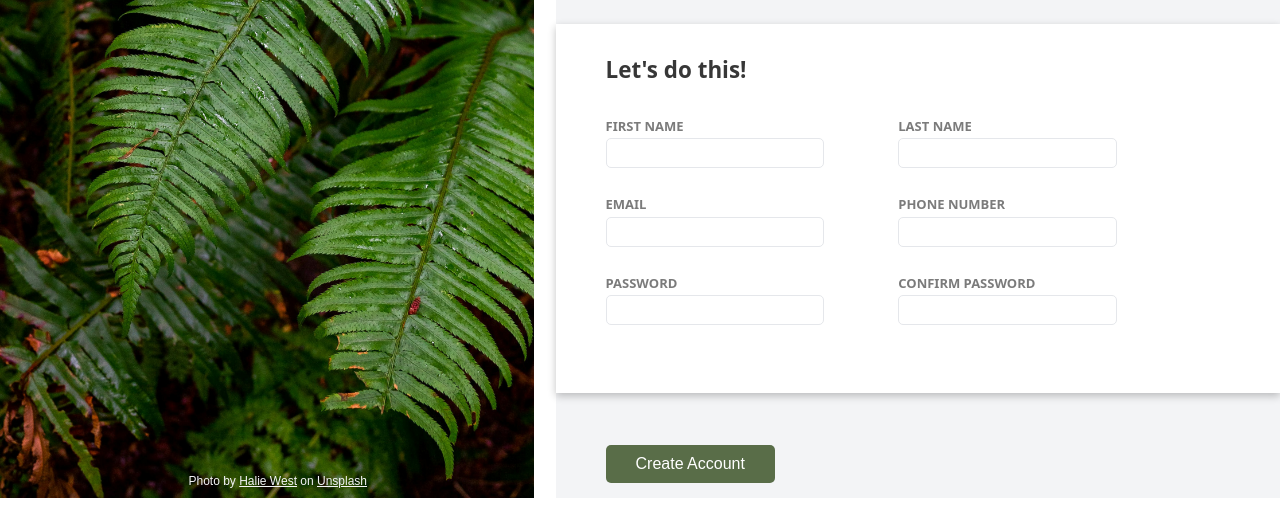
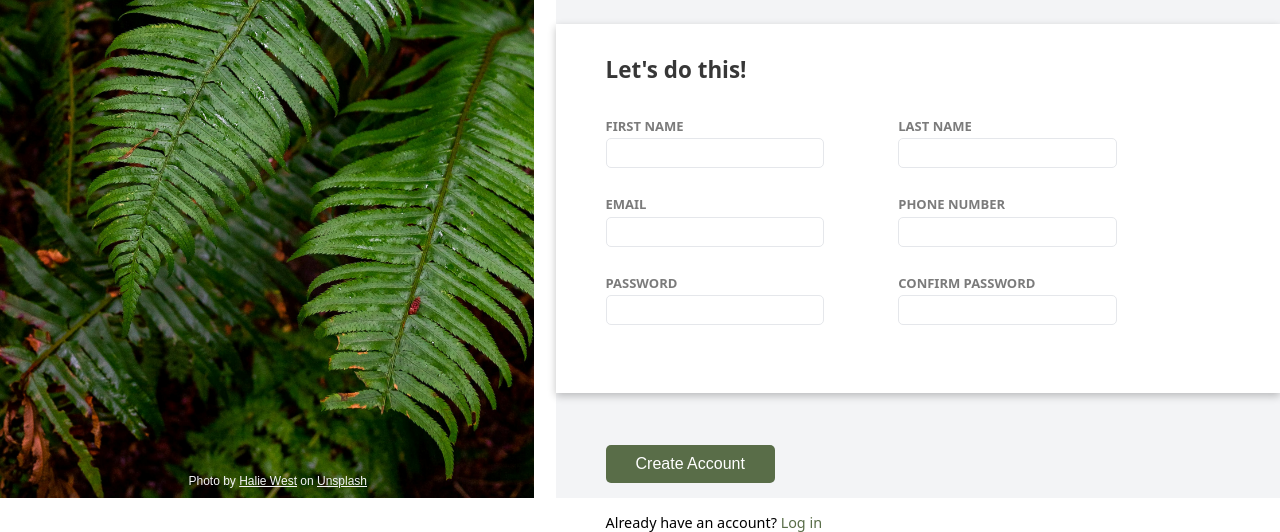
Before and after one commit to rizzitsinha/sign-up-form, a plain HTML site: page index.html in a window 1280 px wide. Shown: the part 302-834 px from the top of the page. Before the commit the page ends 800 px from the top, so only its background shows below. Drawn offline with Linux system fonts and the light colour scheme; files whose address does not match are found by name.

Commit message:
Add log in statement

```diff
--- a/index.html
+++ b/index.html
@@ -59,6 +59,8 @@
             </form>
         </div>
 
+        <p class="log-in">Already have an account? <a href="#">Log in</a></p>
+
     </div>
 </body>
 </html>
--- a/style.css
+++ b/style.css
@@ -161,6 +161,8 @@ button {
 
     color: white;
     font-size: 1rem;
+
+    cursor: pointer;
 }
 
 button:hover {
@@ -170,3 +172,17 @@ button:hover {
 button:active {
     background-color: hsl(93, 20%, 33%);
 }
+
+.log-in {
+    margin-top: 120px;
+    margin-left: 50px;
+
+    font-size: 0.9rem;
+    font-weight: 500;
+}
+
+.log-in a {
+    text-decoration: none;
+
+    color: #596D48;
+}
```
